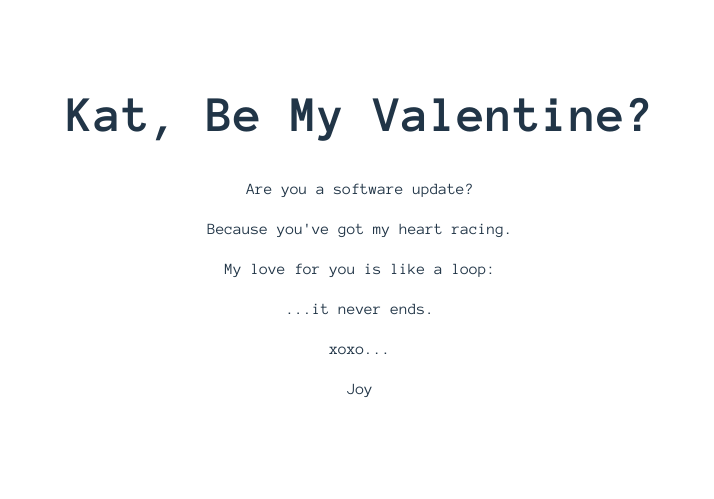
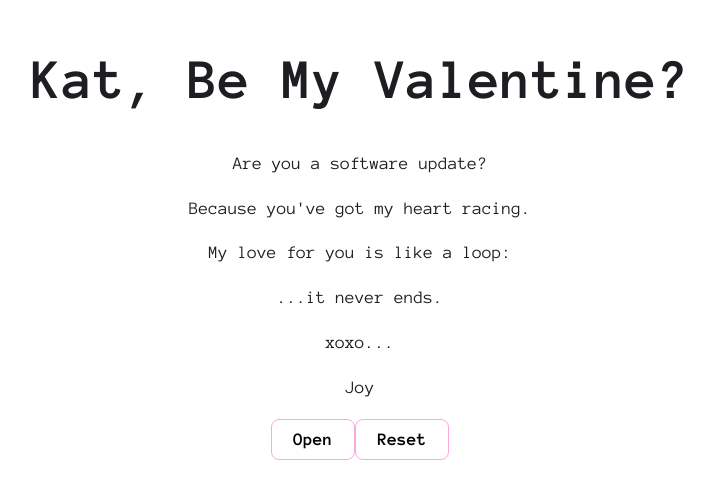
Before and after one commit to essjay05/vday-2024, a React (Vite) app: page / in a window 1280 px wide. Shown: the part 165-664 px from the top of the page, without its empty margins (280-994 px from the left). Built offline with nearby package versions, Linux system fonts and the light colour scheme.

Commit message:
Implemented new valentines colors and updated some text styling.

```diff
--- a/src/components/envelope.jsx
+++ b/src/components/envelope.jsx
@@ -1,5 +1,6 @@
 export const Envelope = () => {
   return (
+    <>
       <div className="envelope-wrapper">
         <div id="Envelope" className="close">
           <div className="front flap"></div>
@@ -12,7 +13,19 @@ export const Envelope = () => {
             <p className="words line4">xoxo...</p>
             <p className="words line5">Joy</p>
           </div>
+          <div className="hearts">
+            <div className="hearts a1"></div>
+            <div className="hearts a2"></div>
+            <div className="hearts a3"></div>
+            <div className="hearts a4"></div>
+            <div className="hearts a5"></div>
           </div>
         </div>
+      </div>
+      <div className="button-wrapper">
+        <button id="open">Open</button>
+        <button id="reset">Reset</button>
+      </div>
+    </>
   )
 }
--- a/src/index.css
+++ b/src/index.css
@@ -1,4 +1,5 @@
 @import './styles/fonts.css';
+@import './styles/colors.css';
 
 :root {
   font-family: "Anonymous Pro", system-ui, Avenir, monospace;
@@ -7,7 +8,7 @@
 
   color-scheme: light dark;
   color: rgba(255, 255, 255, 0.87);
-  background-color: #242424;
+  background-color: var(--dark-magenta-color);
 
   font-synthesis: none;
   text-rendering: optimizeLegibility;
@@ -30,6 +31,7 @@ body {
   place-items: center;
   min-width: 320px;
   min-height: 100vh;
+  font-size: 1.12rem;
 }
 
 h1 {
@@ -40,16 +42,18 @@ h1 {
 button {
   border-radius: 8px;
   border: 1px solid transparent;
+  border-color: var(--pink-color);
   padding: 0.6em 1.2em;
   font-size: 1em;
-  font-weight: 500;
+  font-weight: 600;
   font-family: inherit;
-  background-color: #1a1a1a;
+  background-color: var(--dark-magenta-color);
   cursor: pointer;
-  transition: border-color 0.25s;
+  transition: border-color text-decoration 0.5s;
 }
 button:hover {
-  border-color: #646cff;
+  border-color: var(--purple-color);
+  text-decoration: underline;
 }
 button:focus,
 button:focus-visible {
@@ -58,13 +62,13 @@ button:focus-visible {
 
 @media (prefers-color-scheme: light) {
   :root {
-    color: #213547;
-    background-color: #ffffff;
+    color: var(--black-color);
+    background-color: var(--white-color);
   }
   a:hover {
-    color: #747bff;
+    color: var(--purple-color);
   }
   button {
-    background-color: #f9f9f9;
+    background-color: var(--white-color);
   }
 }
--- a/src/styles/colors.css
+++ b/src/styles/colors.css
@@ -0,0 +1,23 @@
+:root {
+  --black-color: #1d1e22;
+  --dark-teal: #344e5c;
+  --dark-grey-color: #636e72;
+  --light-grey-color: #dfe6e9;
+  --white-color: #ffffff;
+  --off-white-color: #f6f9fb;
+  --red-color: #ef3d59;
+  --orange-color: #e17a47;
+  --yellow-color: #efc958;
+  --green-color: #12aa60;
+  --teal-color: #1da696;
+  --blue-color: #0984e3;
+  --purple-color: #646cff;
+
+  /* Valentines Colors */
+  --dark-magenta-color: #6F1E51;
+  --light-magenta-color: #B53471;
+  --magenta-color: #ED4C67;
+  --lavender-color: #9980FA;
+  --pink-color: #FDA7DF;
+
+}
```
Lines whose indentation alone changed are shown as unchanged.
